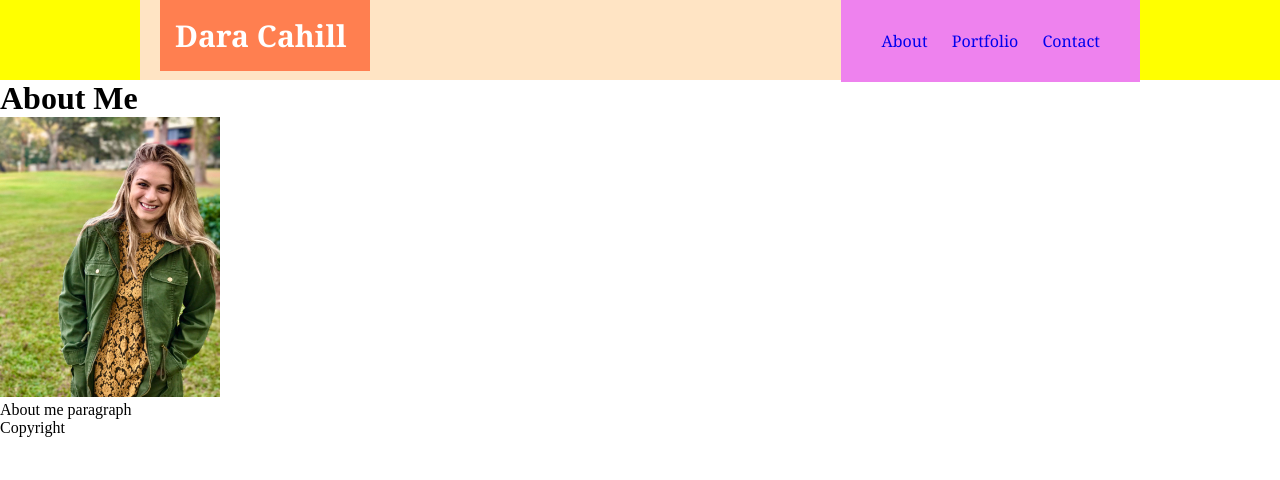
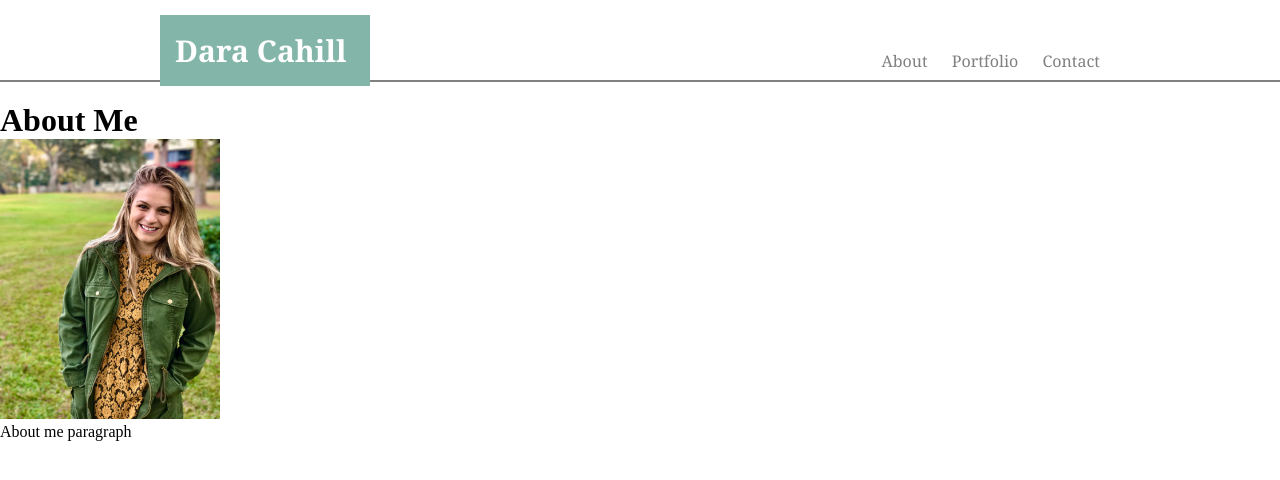
Before and after one commit to dara-cahill/Basic-Portfolio, a plain HTML site: page index.html in a window 1280 px wide. Drawn offline with Linux system fonts and the light colour scheme.

Commit message:
Finished header

```diff
--- a/assets/css/style.css
+++ b/assets/css/style.css
@@ -6,12 +6,12 @@
 }
 
 .header {
-    background-color: yellow;
+    background-color: white;
     width: 100%;
     height: 80px;
     display: block;
-    border: green;
     font-family: Georgia, 'Times New Roman', Times, serif;
+    border-bottom: 2px solid grey;
 }
 
 .inner-header {
@@ -19,26 +19,31 @@
     height: 80px;
     display: block;
     margin: 0 auto;
-    background-color: bisque;
 }
 
 .name {
-    background-color: coral;
+    background-color: #83b5a8;
     font-weight: bold;
     font-size: 30px;
     padding: 15px;
     color: white;
     width: 180px;
     margin-left: 20px;
+    margin-top: 15px;
     float: left
 }
 .link {
-    background-color: violet;
     padding: 30px;
+    margin-top: 20px;
     float: right;
+    /* border-bottom: 2px solid grey; */
 }
 
 .link a {
     height: 100%;
     padding: 0px 10px;
+    color:gray;
 }
+main{
+    clear: both
+}
--- a/index.html
+++ b/index.html
@@ -26,15 +26,15 @@
             </div>
         </div>
     </header>
-    <div>
+    <main>
         <h1>About Me</h1>
             <div>
-                <img src="/assets/images/DaraHeadshot.jpeg" alt="Image" height="280" width="220">
+                <img src="./assets/images/DaraHeadshot.jpeg" alt="Image" height="280" width="220">
             </div>
             <div>
                 <p>About me paragraph</p>
             </div>
-    </div>
-    <footer>Copyright</footer>
+        </main>
+    <footer></footer>
 </body>
 </html>
```
